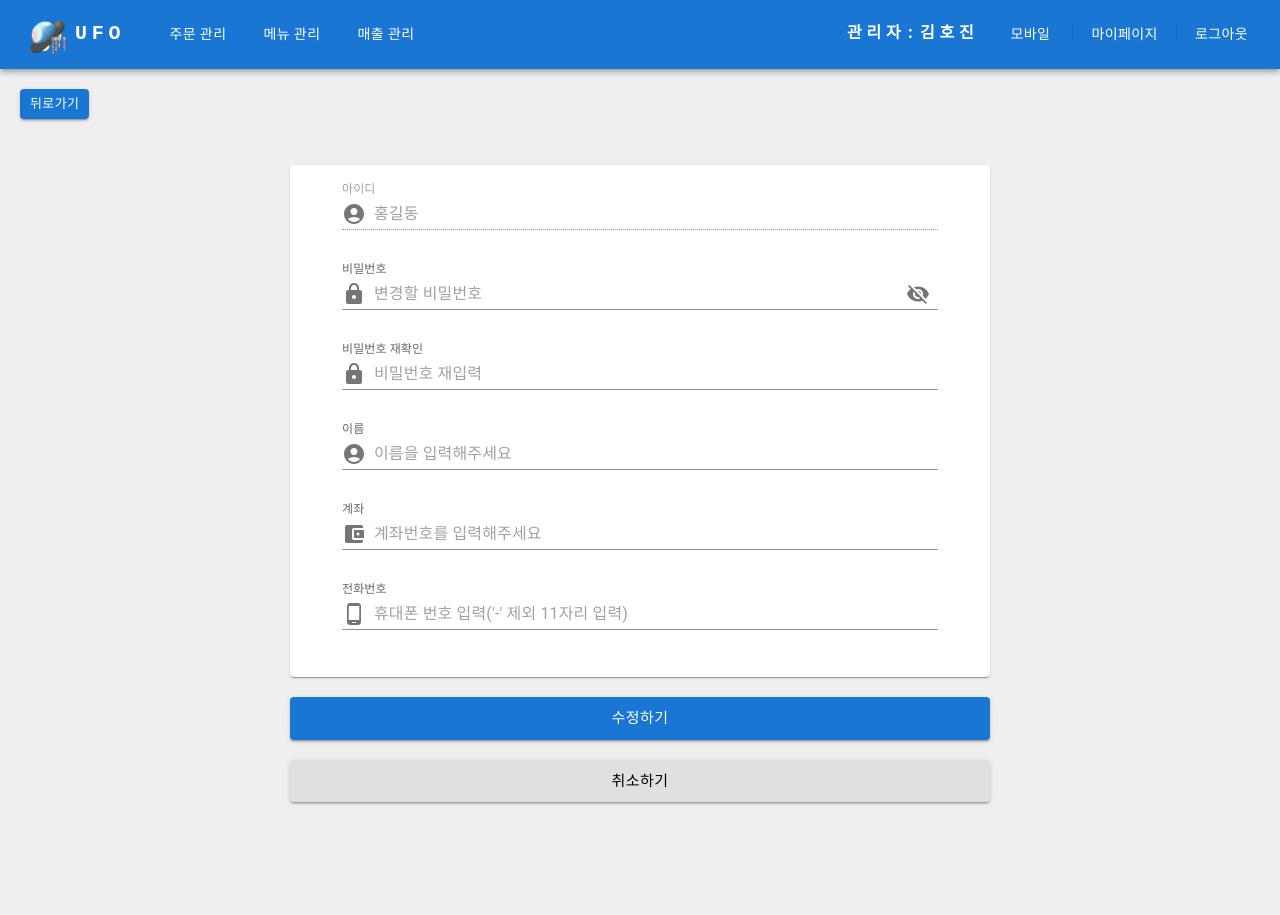
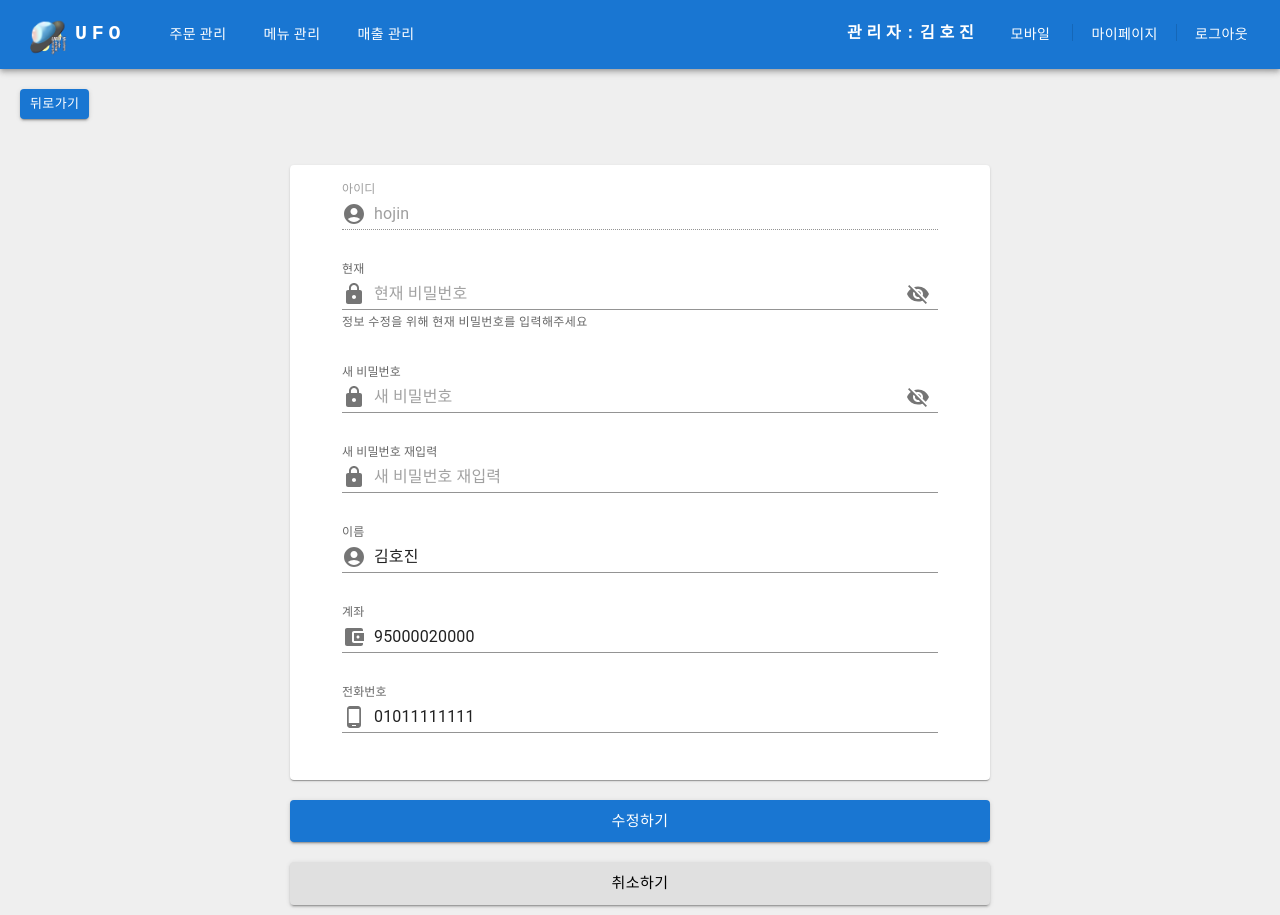
Before and after one commit to UFO-System/ufo-front, a React (Vite) app: page /MyPage in a window 1280 px wide. Both pictures are taken after a click on the button "수정하기". Before the commit the page ends 812 px from the top, so only its background shows below. Built offline with nearby package versions, Linux system fonts and the light colour scheme.

Commit message:
♻️Refactor: 정보 수정 코드 동작 수정

```diff
--- a/src/components/Desktop/MyPage/MyPage.jsx
+++ b/src/components/Desktop/MyPage/MyPage.jsx
@@ -4,19 +4,29 @@ import { Box, Button } from "@mui/material";
 import { useNavigate } from "react-router-dom";
 
 export default function MyPage() {
-  const [editState, setEditState] = useState(false);
+  const [isEdit, setIsEdit] = useState(false);
   const [isMyPage] = useState(true);
   const [pwCheck, setPwCheck] = useState("");
   const navigate = useNavigate();
+  const [newPw, setNewPw] = useState("");
 
+  //서버통신
+  const serverData = {
+    id: "hojin",
+    pw: "rlaghwls",
+    userName: "김호진",
+    account: "95000020000",
+    phoneNumber: "01011111111",
+  };
   //기본 정보 통신으로 받아와야함
   const [userData, setUserData] = useState({
-    id: "홍길동",
+    id: serverData.id,
     pw: "",
     pwCheck: "",
-    userName: "",
-    account: "",
-    phoneNumber: "",
+    userName: serverData.userName,
+    account: serverData.account,
+    phoneNumber: serverData.phoneNumber,
+    newPw: "",
   });
 
   const [errors, setErrors] = useState({
@@ -26,12 +36,13 @@ export default function MyPage() {
     userName: false,
     account: false,
     phoneNumber: false,
+    newPw: false,
   });
   const validate = () => {
     let newErrors = {
       id: userData.id === "",
       pw: userData.pw === "",
-      pwCheck: userData.pwCheck !== userData.pw,
+      pwCheck: userData.pw === "" ? false : userData.pwCheck !== userData.newPw,
       userName: userData.userName === "",
       account: userData.account === "",
       phoneNumber: userData.phoneNumber.length !== 11,
@@ -45,6 +56,7 @@ export default function MyPage() {
   const handleSubmit = (e) => {
     e.preventDefault();
     if (validate()) {
+      //전송하기전에 변경할 비밀번호가 비어있는지 확인해야함
       alert("수정되었습니다.");
       console.log(userData);
       navigate("/OrderManage");
@@ -66,7 +78,7 @@ export default function MyPage() {
   };
   //수정모드에서 수정버튼 클릭시
   const Edit = () => {
-    setEditState(!editState);
+    setIsEdit(!isEdit);
   };
   return (
     <div>
@@ -86,7 +98,7 @@ export default function MyPage() {
           paddingRight: "10px",
         }}
       >
-        {editState ? (
+        {isEdit ? (
           ""
         ) : (
           <Button
@@ -102,16 +114,18 @@ export default function MyPage() {
       </div>
       <UserInfoForm
         isMyPage={isMyPage}
-        editState={editState}
-        setEditState={setEditState}
+        isEdit={isEdit}
+        setisEdit={setIsEdit}
         errors={errors}
         handleChange={handleChange}
         userData={userData}
         pwCheck={pwCheck}
         setPwCheck={setPwCheck}
+        newPw={newPw}
+        setNewPw={setNewPw}
       />
 
-      {editState ? (
+      {isEdit ? (
         <Box
           sx={{
             maxWidth: "700px",
@@ -133,6 +147,18 @@ export default function MyPage() {
             fullWidth
             sx={{ marginBottom: "10px", marginTop: "10px" }}
             color="inherit"
+            onClick={() => {
+              setUserData({
+                id: serverData.id,
+                pw: "",
+                pwCheck: "",
+                userName: serverData.userName,
+                account: serverData.account,
+                phoneNumber: serverData.phoneNumber,
+                newPw: "",
+              });
+              Edit();
+            }}
           >
             취소하기
           </Button>
--- a/src/components/Desktop/Register/Register.jsx
+++ b/src/components/Desktop/Register/Register.jsx
@@ -24,11 +24,11 @@ export default function Register() {
   const validate = () => {
     let newErrors = {
       id: userData.id === "",
-      pw: userData.pw === "",
       pwCheck: userData.pwCheck !== userData.pw,
       userName: userData.userName === "",
       account: userData.account === "",
       phoneNumber: userData.phoneNumber.length !== 11,
+      pw: userData.pw === "",
     };
 
     setErrors(newErrors);
@@ -78,7 +78,7 @@ export default function Register() {
       </Button>
       <UserInfoForm
         isMyPage={false}
-        editState={true}
+        isEdit={true}
         errors={errors}
         handleChange={handleChange}
         userData={userData}
--- a/src/components/Desktop/commons/UserForm/UserInfoForm.jsx
+++ b/src/components/Desktop/commons/UserForm/UserInfoForm.jsx
@@ -11,7 +11,7 @@ import CheckIdDuplicate from "./CheckIdDuplicate";
  *
  * @param {boolean} isMyPage //아이디 수정 금지 여부
  */
-function UserInfoForm({ isMyPage, editState, errors, handleChange, userData }) {
+function UserInfoForm({ isMyPage, isEdit, errors, handleChange, userData }) {
   //비밀번호 *** 표시,문자표시 변경
   const [showPassword, setShowPassword] = useState(false);
   const handleClickShowPassword = () => {
@@ -74,15 +74,21 @@ function UserInfoForm({ isMyPage, editState, errors, handleChange, userData }) {
                   }}
                 />
               </tr>
+              {isEdit || !(!isEdit && isMyPage) ? (
                 <tr style={{ verticalAlign: "center" }}>
                   <TextField
                     fullWidth
                     id="pw"
-                  label="비밀번호"
+                    label={isMyPage ? "현재 " : "비밀번호"}
                     value={userData.pw}
-                  placeholder={(isMyPage ? "변경할 " : "") + "비밀번호"}
-                  disabled={!editState}
+                    placeholder={(isMyPage ? "현재 " : "") + "비밀번호"}
+                    disabled={!isEdit}
                     error={errors.pw}
+                    helperText={
+                      isMyPage
+                        ? "정보 수정을 위해 현재 비밀번호를 입력해주세요"
+                        : ""
+                    }
                     variant="standard"
                     type={showPassword ? "text" : "password"}
                     onChange={handleChange}
@@ -106,20 +112,69 @@ function UserInfoForm({ isMyPage, editState, errors, handleChange, userData }) {
                     }}
                   />
                 </tr>
+              ) : (
+                ""
+              )}
+
+              {isMyPage && isEdit ? (
+                <tr style={{ verticalAlign: "center" }}>
+                  <TextField
+                    fullWidth
+                    id="newPw"
+                    label="새 비밀번호"
+                    value={userData.newPw}
+                    placeholder="새 비밀번호"
+                    disabled={!isEdit}
+                    variant="standard"
+                    type={showPassword ? "text" : "password"}
+                    onChange={handleChange}
+                    sx={{ marginBottom: "30px" }}
+                    InputProps={{
+                      startAdornment: (
+                        <InputAdornment position="start">
+                          <LockIcon />
+                        </InputAdornment>
+                      ),
+                      endAdornment: (
+                        <InputAdornment position="end">
+                          <IconButton
+                            aria-label="toggle password visibility"
+                            onClick={handleClickShowPassword}
+                          >
+                            {showPassword ? <Visibility /> : <VisibilityOff />}
+                          </IconButton>
+                        </InputAdornment>
+                      ),
+                    }}
+                  />
+                </tr>
+              ) : (
+                ""
+              )}
+              {(isMyPage && isEdit) || !isMyPage ? (
                 <tr style={{ verticalAlign: "center" }}>
                   <TextField
                     fullWidth
                     id="pwCheck"
-                  label="비밀번호 재확인"
-                  placeholder="비밀번호 재입력"
+                    label={(isMyPage ? "새 " : "") + "비밀번호 재입력"}
+                    placeholder={(isMyPage ? "새 " : "") + "비밀번호 재입력"}
                     type={"password"}
-                  error={userData.pw != userData.pwCheck}
-                  disabled={!editState}
+                    error={
+                      isMyPage
+                        ? userData.newPw != userData.pwCheck
+                        : userData.pw != userData.pwCheck
+                    }
+                    disabled={!isEdit}
                     helperText={
-                    userData.pw != userData.pwCheck
+                      isMyPage
+                        ? userData.newPw != userData.pwCheck
+                          ? "비밀번호가 틀립니다."
+                          : ""
+                        : userData.pw != userData.pwCheck
                         ? "비밀번호가 틀립니다."
                         : ""
                     }
+                    value={userData.pwCheck}
                     variant="standard"
                     onChange={handleChange}
                     sx={{ marginBottom: "30px" }}
@@ -132,6 +187,9 @@ function UserInfoForm({ isMyPage, editState, errors, handleChange, userData }) {
                     }}
                   />
                 </tr>
+              ) : (
+                ""
+              )}
               <tr style={{ verticalAlign: "center" }}>
                 <TextField
                   fullWidth
@@ -139,7 +197,7 @@ function UserInfoForm({ isMyPage, editState, errors, handleChange, userData }) {
                   label="이름"
                   value={userData.userName}
                   variant="standard"
-                  disabled={!editState}
+                  disabled={!isEdit}
                   error={errors.userName}
                   placeholder="이름을 입력해주세요"
                   onChange={handleChange}
@@ -160,7 +218,7 @@ function UserInfoForm({ isMyPage, editState, errors, handleChange, userData }) {
                   label="계좌"
                   value={userData.account}
                   placeholder="계좌번호를 입력해주세요"
-                  disabled={!editState}
+                  disabled={!isEdit}
                   error={errors.account}
                   variant="standard"
                   sx={{ marginBottom: "30px" }}
@@ -181,7 +239,7 @@ function UserInfoForm({ isMyPage, editState, errors, handleChange, userData }) {
                   label="전화번호"
                   value={userData.phoneNumber}
                   placeholder="휴대폰 번호 입력('-' 제외 11자리 입력)"
-                  disabled={!editState}
+                  disabled={!isEdit}
                   error={errors.phoneNumber}
                   helperText={
                     errors.phoneNumber ? "전화번호를 다시 확인해주세요" : ""
```
Lines whose indentation alone changed are shown as unchanged.
